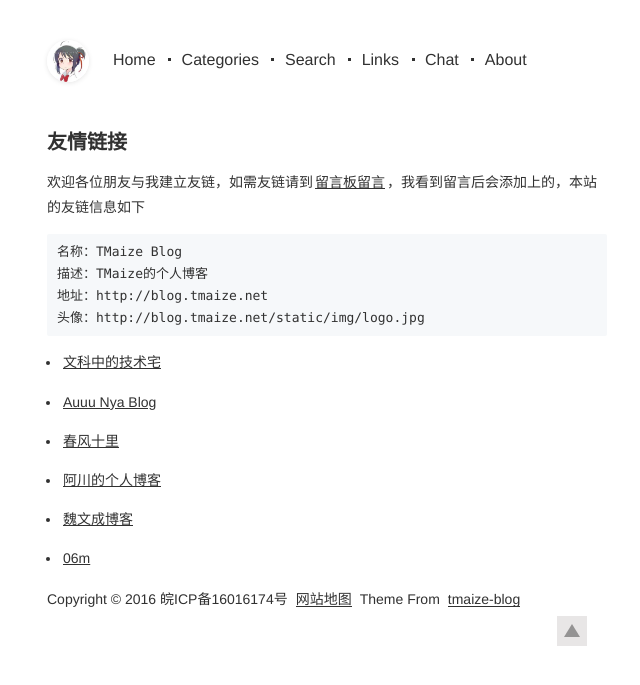
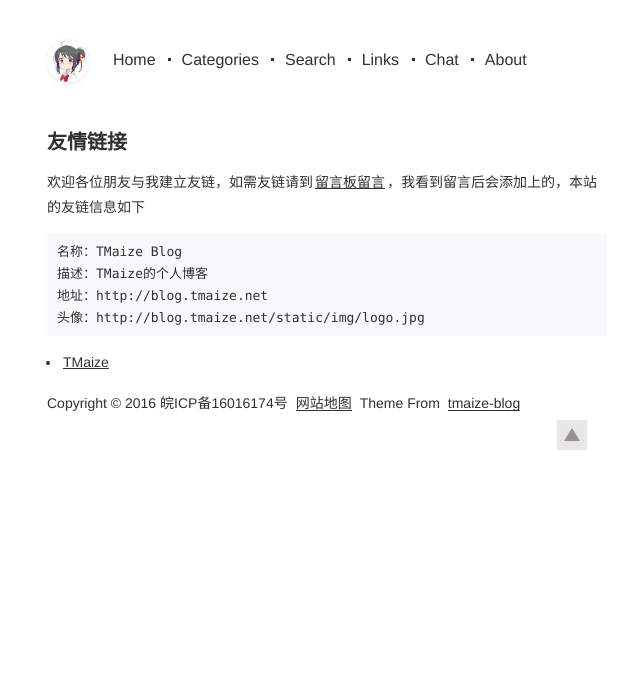
Before and after one commit to zhoudajun/zhoudajun.github.io, a Jekyll site: the page built from pages/links.md, in a window 1280 px wide. Shown: the top 685 px of the page, without its empty margins (313-953 px from the left). Built offline with Jekyll 4.4.1, drawn with Linux system fonts in a browser that asks for light colours; comment, search, counter and statistics services are not loaded.

Commit message:
Update links.json

```diff
--- a/_data/links.json
+++ b/_data/links.json
@@ -1,32 +1,7 @@
 [
   {
-    "title": "文科中的技术宅",
-    "desc": "Android开发者,软件破解,美化,爱好者&文科中的技术宅",
-    "url": "https://www.townwang.com/"
+    "title": "TMaize",
+    "desc": "本博客主题撰写者，敬仰~",
+    "url": "http://blog.tmaize.net/"
   },
-  {
-    "title": "Auuu Nya Blog",
-    "desc": "只会写Hello,World的菜鸟",
-    "url": "http://mu1er.cn/"
-  },
-  {
-    "title": "春风十里",
-    "desc": "春风十里-家庭博客-独立博客",
-    "url": "https://www.geek-era.com/"
-  },
-  {
-    "title": "阿川的个人博客",
-    "desc": "执着于理想，纯粹于当下",
-    "url": "https://achuan.io/"
-  },
-  {
-    "title": "魏文成博客",
-    "desc": "记录与分享",
-    "url": "https://www.wwc.ren"
-  },
-  {
-    "title": "06m",
-    "desc": "06m",
-    "url": "https://www.06m.me"
-  }
 ]
```
